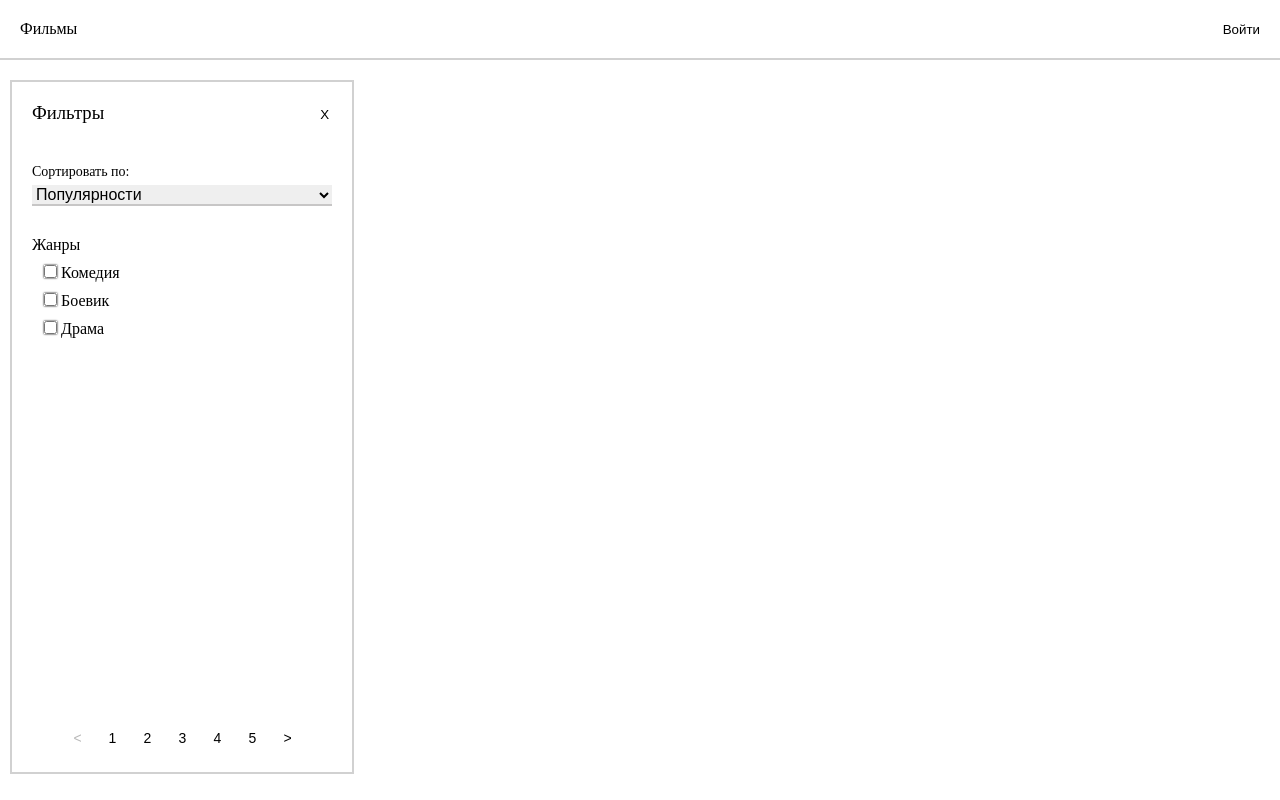
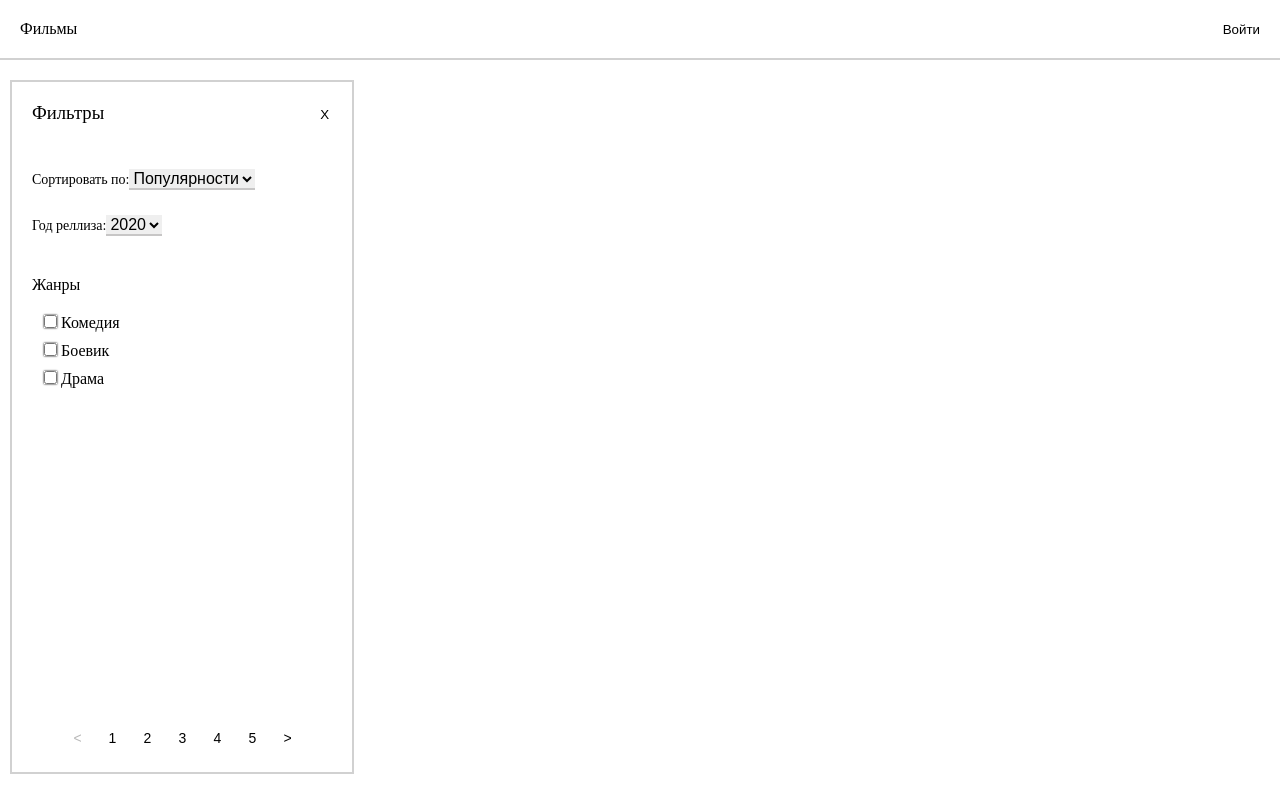
Before and after one commit to KISdev0/films, a React (Vite) app: page / in a window 1280 px wide. Built offline with nearby package versions, Linux system fonts and the light colour scheme.

Commit message:
вынесли селекторы и чекбоксы в отдельные элементы

```diff
--- /dev/null
+++ b/src/ui/Checkboxes/Checkboxes.module.css
@@ -0,0 +1,19 @@
+.checkboxesContainer {
+  margin-top: 40px;
+}
+
+.header_genre {
+  font-size: 16px;
+}
+
+.checkboxes {
+  margin-top: 20px;
+  margin-left: 12px;
+  display: flex;
+  flex-direction: column;
+  gap: 10px;
+}
+
+.checkboxes input {
+  box-shadow: 0 0 2px rgba(0, 0, 0.23);
+}
--- /dev/null
+++ b/src/ui/Checkboxes/Checkboxes.tsx
@@ -0,0 +1,23 @@
+import styles from "./Checkboxes.module.css";
+
+interface CheckboxesProps {
+  label: string;
+  options: string[];
+}
+
+const Checkboxes = ({ label, options }: CheckboxesProps) => {
+  return (
+    <div className={styles.checkboxesContainer}>
+      <label className={styles.header_genre}>{label}</label>
+      <div className={styles.checkboxes}>
+        {options.map((option) => (
+          <label key={option}>
+            <input type="checkbox" /> {option}
+          </label>
+        ))}
+      </div>
+    </div>
+  );
+};
+
+export default Checkboxes;
--- a/src/ui/Filters/Filters.module.css
+++ b/src/ui/Filters/Filters.module.css
@@ -10,7 +10,7 @@
 
 .header {
   font-weight: 100;
-  margin-bottom: 40px;
+  margin-bottom: 20px;
 }
 
 .buttonClose {
@@ -23,31 +23,3 @@
   cursor: pointer;
   transform: scale(1.4);
 }
-
-.sort {
-  font-size: 14px;
-}
-
-.select {
-  border: 0;
-  border-bottom: 2px solid rgb(199, 198, 198);
-  margin-top: 5px;
-  font-size: 16px;
-  outline: none;
-}
-
-.header_genre {
-  margin-top: 30px;
-  margin-bottom: 10px;
-}
-
-.checkboxes {
-  margin-left: 12px;
-  display: flex;
-  flex-direction: column;
-  gap: 10px;
-}
-
-.checkboxes input {
-  box-shadow: 0 0 2px rgba(0, 0, 0.23);
-}
--- a/src/ui/Filters/Filters.tsx
+++ b/src/ui/Filters/Filters.tsx
@@ -1,3 +1,5 @@
+import Checkboxes from "../Checkboxes/Checkboxes";
+import Select from "../Select/Select";
 import styles from "./Filters.module.css";
 
 const Filters = () => {
@@ -6,25 +8,13 @@ const Filters = () => {
       <h3 className={styles.header}>
         Фильтры<button className={styles.buttonClose}>X</button>
       </h3>
-      <label className={styles.sort}>Сортировать по:</label>
-      <select className={styles.select}>
-        <option>Популярности</option>
-        <option>Дате выхода</option>
-        <option>Рейтингу</option>
-      </select>
 
-      <label className={styles.header_genre}>Жанры</label>
-      <div className={styles.checkboxes}>
-        <label>
-          <input type="checkbox" /> Комедия
-        </label>
-        <label>
-          <input type="checkbox" /> Боевик
-        </label>
-        <label>
-          <input className={styles.check} type="checkbox" /> Драма
-        </label>
-      </div>
+      <Select
+        label="Сортировать по:"
+        options={["Популярности", "Дате выхода", "Рейтингу"]}
+      />
+      <Select label="Год реллиза:" options={["2020", "2019", "2018"]} />
+      <Checkboxes label="Жанры" options={["Комедия", "Боевик", "Драма"]} />
     </div>
   );
 };
--- /dev/null
+++ b/src/ui/Select/Select.module.css
@@ -0,0 +1,16 @@
+.selectContainer {
+  margin-top: 20px;
+}
+
+.sort {
+  margin-top: 20px;
+  font-size: 14px;
+}
+
+.select {
+  border: 0;
+  border-bottom: 2px solid rgb(199, 198, 198);
+  margin-top: 5px;
+  font-size: 16px;
+  outline: none;
+}
--- /dev/null
+++ b/src/ui/Select/Select.tsx
@@ -0,0 +1,23 @@
+import styles from "./Select.module.css";
+
+interface SelectProps {
+  label: string;
+  options: string[];
+}
+
+const Select = ({ label, options }: SelectProps) => {
+  return (
+    <div className={styles.selectContainer}>
+      <label className={styles.sort}>{label}</label>
+      <select className={styles.select}>
+        {options.map((option) => (
+          <option key={option} value={option}>
+            {option}
+          </option>
+        ))}
+      </select>
+    </div>
+  );
+};
+
+export default Select;
```
